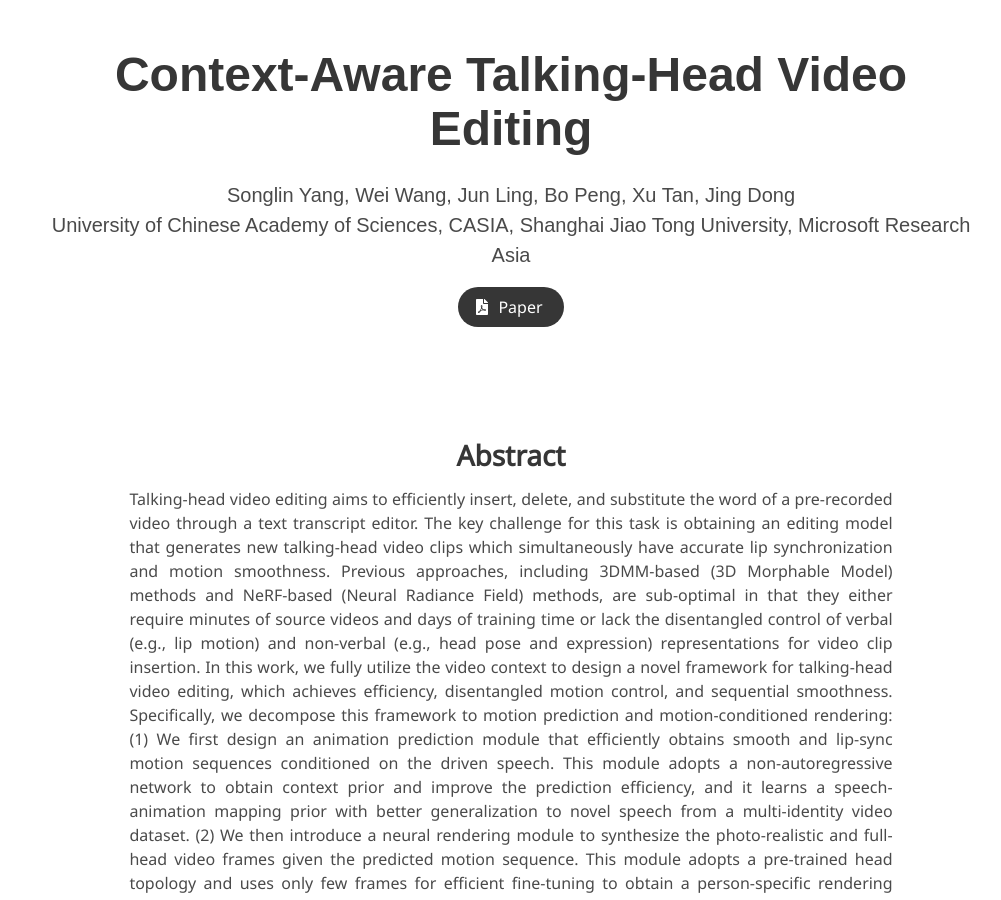
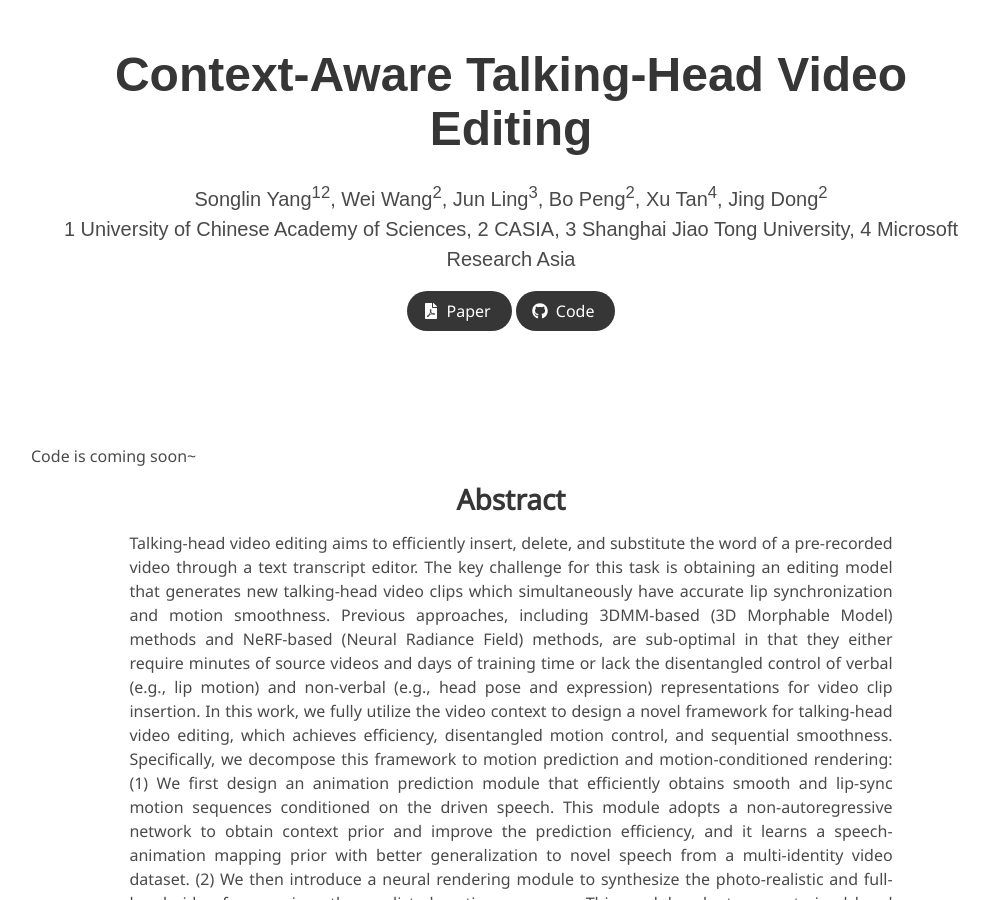
Before and after one commit to Songlin1998/THEdit, a Jekyll site: the page built from index.md, in a window 1280 px wide and 900 px high. Shown: the whole window, without its empty margins (129-1130 px from the left). Built offline with Jekyll 4.4.1, drawn with Linux system fonts in a browser that asks for light colours; some web fonts are replaced.

Commit message:
Update index.md

```diff
--- a/index.md
+++ b/index.md
@@ -4,12 +4,14 @@ permalink: /
 
 title: Context-Aware Talking-Head Video Editing
 authors:
-    Songlin Yang, Wei Wang, Jun Ling, Bo Peng, Xu Tan, Jing Dong
+    Songlin Yang<sup>1</sup><sup>2</sup>, Wei Wang<sup>2</sup>, Jun Ling<sup>3</sup>, Bo Peng<sup>2</sup>, Xu Tan<sup>4</sup>, Jing Dong<sup>2</sup>
 affiliations:
-    University of Chinese Academy of Sciences, CASIA, Shanghai Jiao Tong University, Microsoft Research Asia
-paper: https://www.cs.virginia.edu/~robins/Turing_Paper_1936.pdf
-code(coming soon): https://songlin1998.github.io/THEdit/
+    1 University of Chinese Academy of Sciences, 2 CASIA, 3 Shanghai Jiao Tong University, 4 Microsoft Research Asia
+paper: https://arxiv.org/pdf/2308.00462.pdf
+code: https://songlin1998.github.io/THEdit/
 ---
+
+Code is coming soon~
 
 <div class="columns is-centered has-text-centered">
     <div class="column is-four-fifths">
```
